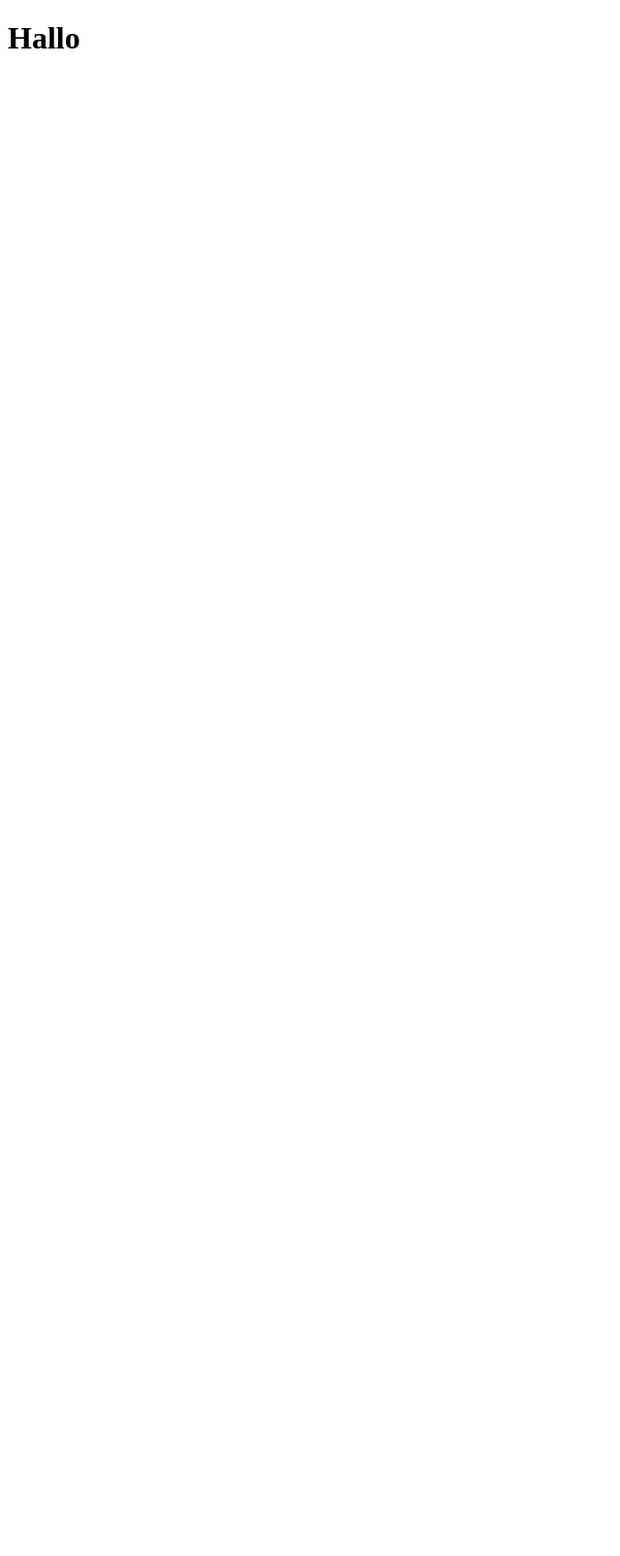
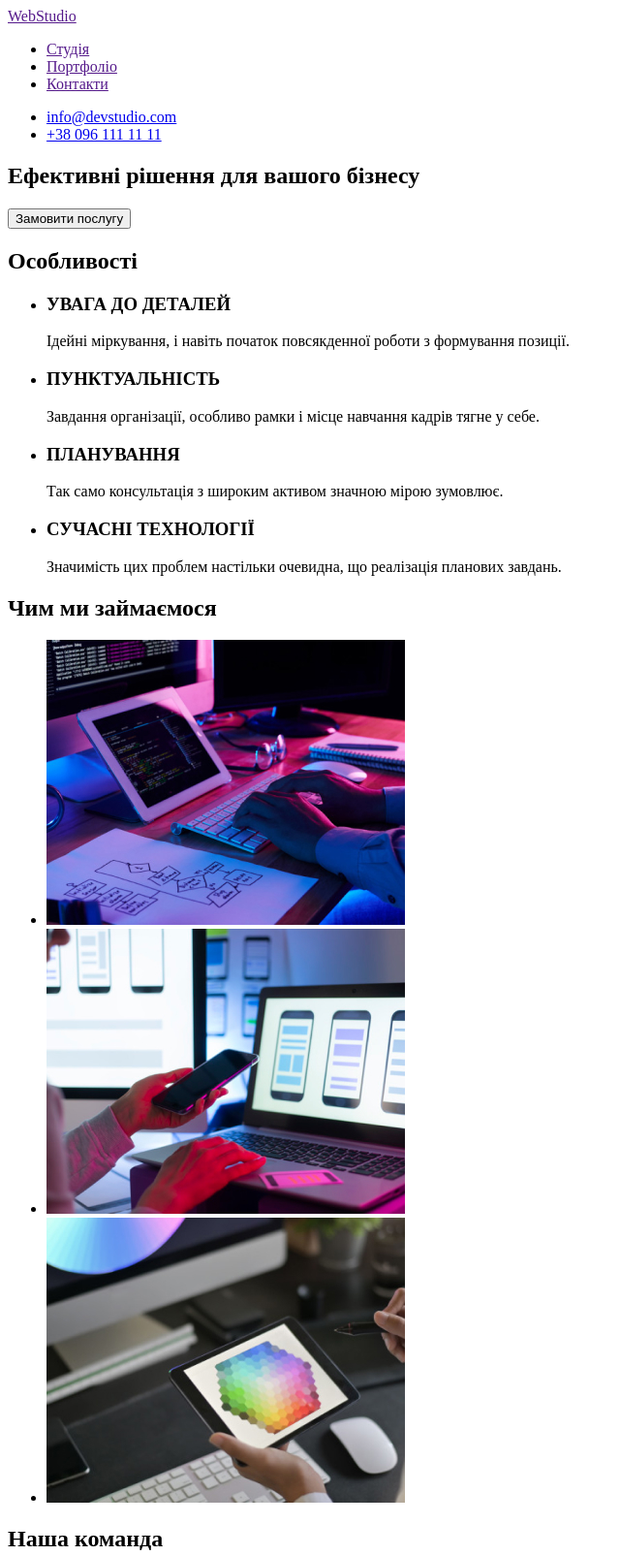
Before and after one commit to schapowalenko/goit-markup-hw-01, a plain HTML site: page index.html in a window 1280 px wide. Shown: the top 1605 px of the page at 97% size, without its empty margins (0-640 px from the left). Before the commit the page ends 800 px from the top, so only its background shows below. Drawn offline with Linux system fonts and the light colour scheme.

Commit message:
finish html

```diff
--- a/index.html
+++ b/index.html
@@ -7,7 +7,105 @@
     <title>Document</title>
 </head>
 <body>
-    <h1>Hallo</h1>
+    <!-- Верхня лінія -->
+    <header>
+        <nav>
+         <a href="">WebStudio</a>
+         <ul>
+            <li><a href="">Студія</a></li>
+            <li><a href="">Портфоліо</a></li>
+            <li><a href="">Контакти</a></li>
+         </ul>
+        </nav>
+
+        <ul>
+            <li><a href="mailto:info@devstudio.com">info@devstudio.com</a></li>
+            <li><a href="tel:+380961111111">+38 096 111 11 11</a></li>
+        </ul>
+    </header>
+
+    <main>
+
+    <!-- Шапка -->
+    <section>
+        <h1>Ефективні рішення для вашого бізнесу</h1>
+        <button type="button">Замовити послугу</button>
+    </section>
+
+    <!-- Особливості -->
+    <section>
+        <h2>Особливості</h2>
+        <ul>
+
+            <li>
+                <h3>УВАГА ДО ДЕТАЛЕЙ</h3>
+                <p>Ідейні міркування, і навіть початок повсякденної роботи з формування позиції.</p>
+            </li>
+            <li>
+                <h3>ПУНКТУАЛЬНІСТЬ</h3>
+                <p>Завдання організації, особливо рамки і місце навчання кадрів тягне у себе.</p>
+            </li>
+            <li>
+                <h3>ПЛАНУВАННЯ</h3>
+                <p>Так само консультація з широким активом значною мірою зумовлює.</p>
+            </li>
+            <li>
+                <h3>СУЧАСНІ ТЕХНОЛОГІЇ</h3>
+                <p>Значимість цих проблем настільки очевидна, що реалізація планових завдань.</p>
+            </li>
+        </ul>
+
+    </section>
+
+    <!-- Чим ми займаємося -->
+    <section>
+        <h2>Чим ми займаємося</h2>
+        <ul>
+            <li><img src="img/box1.jpg" alt="box 1" width="370"></li>
+            <li><img src="img/box2.jpg" alt="box 2" width="370"></li>
+            <li><img src="img/box3.jpg" alt="box 3" width="370"></li>
+        </ul>
+
+    </section>
+
+    <!-- Наша команда -->
+    <section>
+        <h2>Наша команда</h2>
+        <ul>
+            <li>
+                <img src="img/Igor-Demyanenko.jpg" alt="Ігор Дем'яненко" width="270">
+                <h3>Ігор Дем'яненко</h3>
+                <p>Product Designer</p>
+            </li>
+            <li>
+                <img src="img/Olga-Repina.jpg" alt="Ольга Рєпіна" width="270">
+                <h3>Ольга Рєпіна</h3>
+                <p>Frontend Developer</p>
+            </li>
+            <li>
+                <img src="img/Mikola-Tarasov.jpg" alt="Микола Тарасов" width="270">
+                <h3>Микола Тарасов</h3>
+                <p>Marketing</p>
+            </li>
+            <li>
+                <img src="img/Mihaylo-Ermakov.jpg" alt="Михайло Єрмаков" width="270">
+                <h3>Михайло Єрмаков</h3>
+                <p>UI Designer</p>
+            </li>
+        </ul>
+    </section>
+
+    </main>
+
+    <!-- Підвал -->
+    <footer>
+        <a href="">WebStudio</a>
+        <address>м. Київ, пр-т Лесі Українки, 26</address>
+        <ul>
+            <li><a href="mailto:info@devstudio.com">info@devstudio.com</a></li>
+            <li><a href="tel:+380961111111">+38 096 111 11 11</a></li>
+        </ul>
+    </footer>
 
 </body>
 </html>
```
Also changed, not shown: img/Bg.jpg (added), img/Igor-Demyanenko.jpg (added), img/Mihaylo-Ermakov.jpg (added), img/Mikola-Tarasov.jpg (added), img/Olga-Repina.jpg (added), img/box1.jpg (added), img/box2.jpg (added), img/box3.jpg (added).
